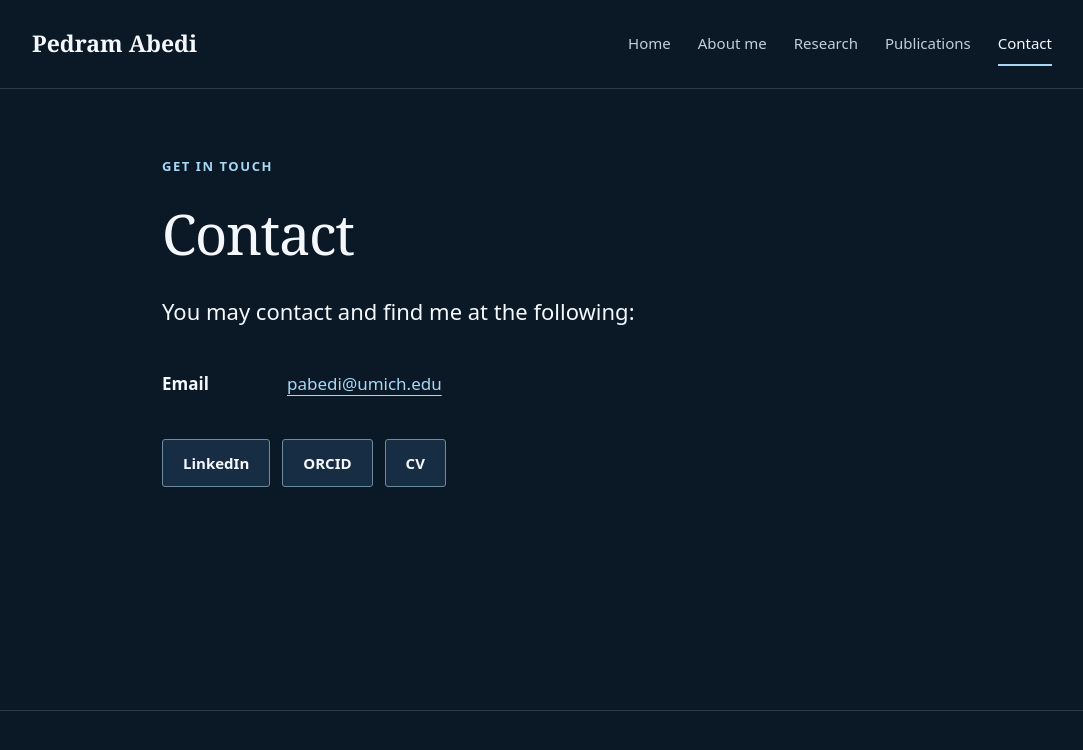
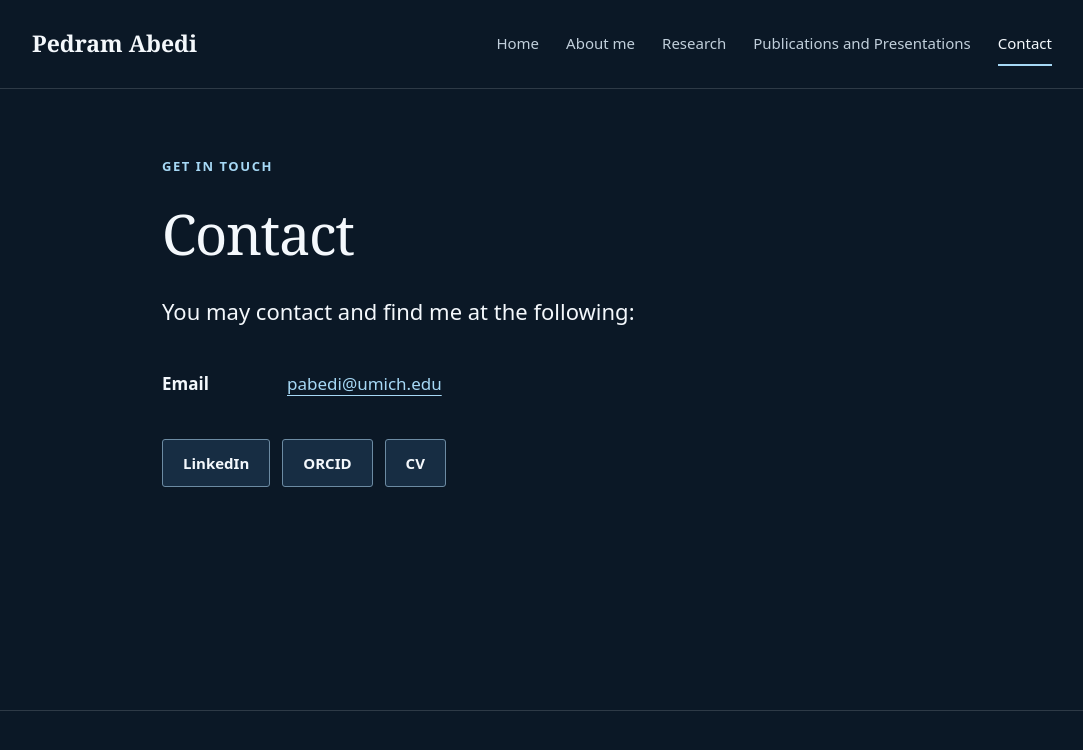
Before and after one commit to pdabedi/pedramabedi, a plain HTML site: page contact.html in a window 1280 px wide. Shown: the whole page, without its empty margins (98-1181 px from the left). Drawn offline with Linux system fonts and the light colour scheme.

Commit message:
Update Publications link to Publications and Presentations

```diff
--- a/contact.html
+++ b/contact.html
@@ -32,7 +32,7 @@
 <a href="index.html">Home</a>
 <a href="about.html">About me</a>
 <a href="research.html">Research</a>
-<a href="publications.html">Publications</a>
+<a href="publications_and_presentations.html">Publications and Presentations</a>
 <a href="contact.html" aria-current="page">Contact</a>
 </nav>
 </div>
```
